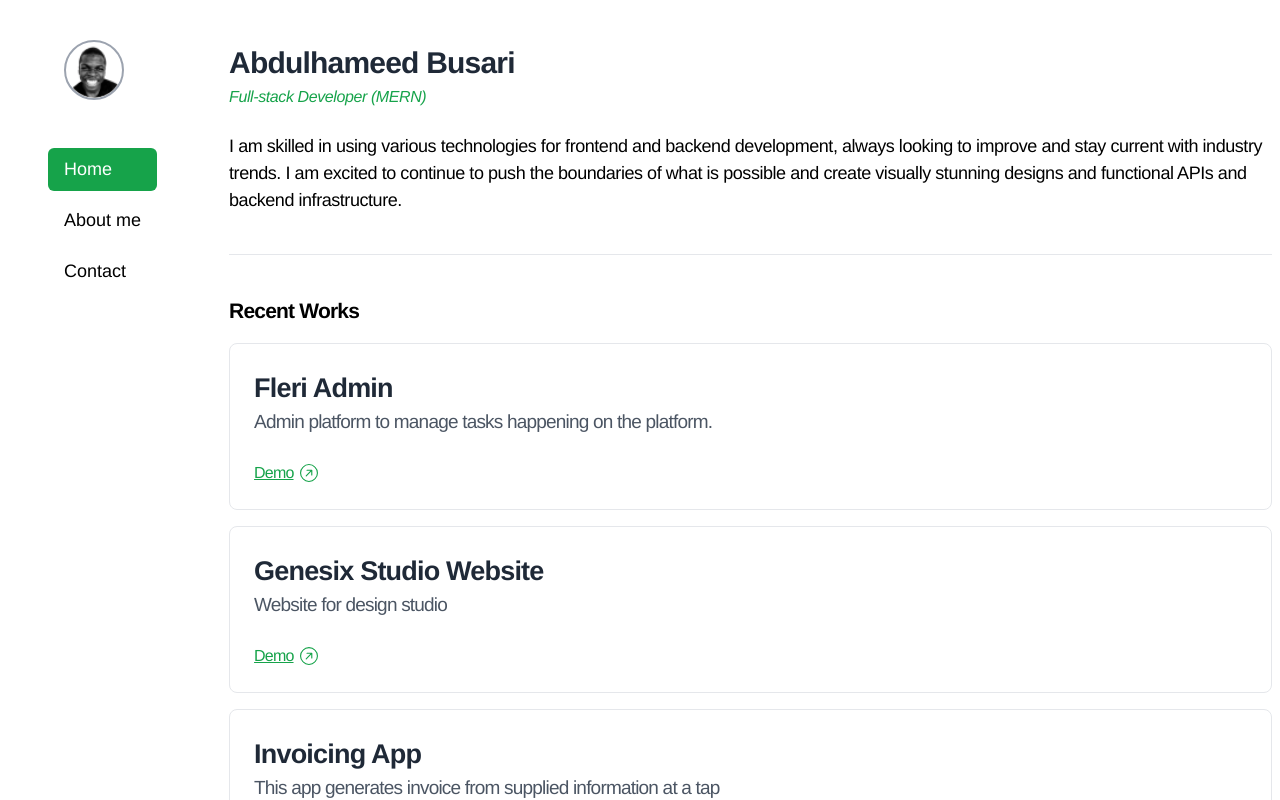
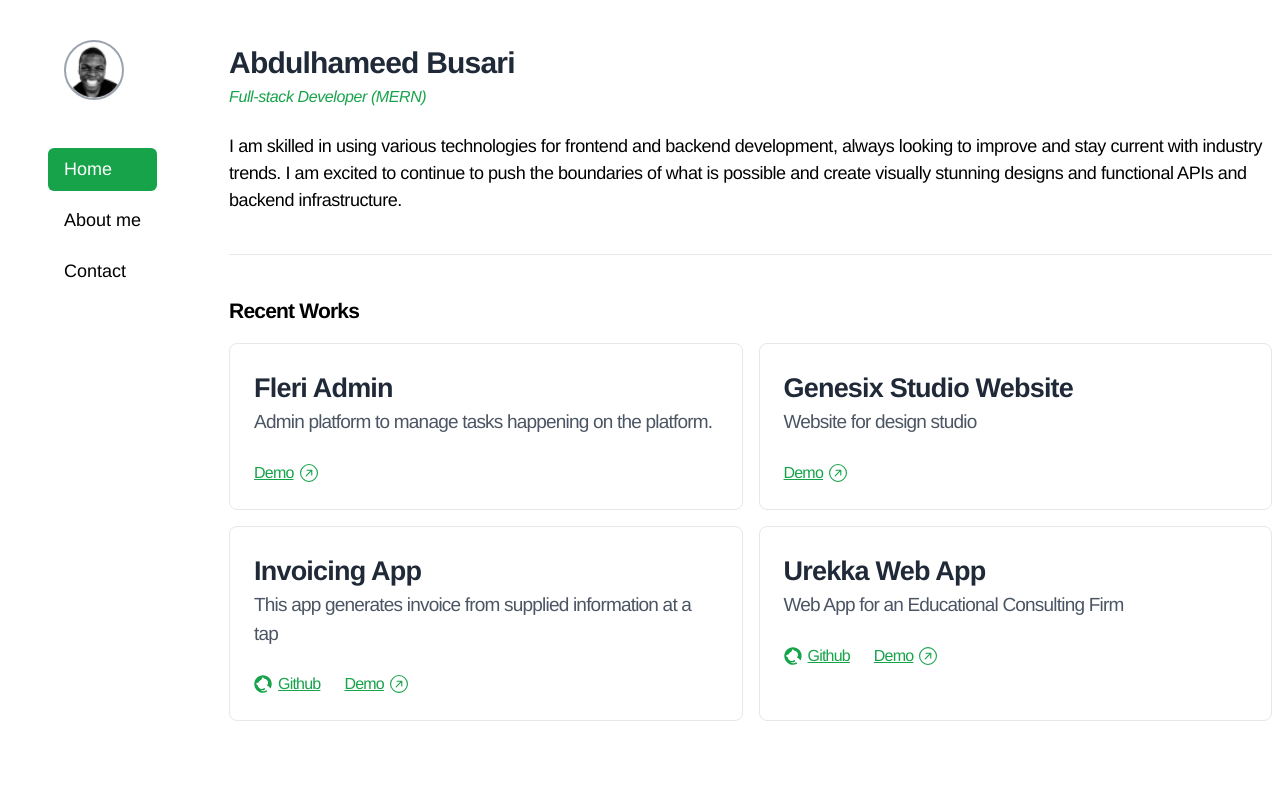
Before and after one commit to 0xlarmideh/upskill-week-4, a React (Vite) app: page / in a window 1280 px wide. Shown: the top 800 px of the page. Built offline with nearby package versions, Linux system fonts and the light colour scheme; a web font is replaced by a local one.

Commit message:
update styling on projects

```diff
--- a/src/components/views/Homepage/Projects.tsx
+++ b/src/components/views/Homepage/Projects.tsx
@@ -40,7 +40,7 @@ export const Projects = () => {
   return (
     <div id="projects" data-aos="zoom-out">
       <ParagraphHeading heading="Recent Works" />
-      <div className="projects flex flex-col gap-4">{projectsMapped}</div>
+      <div className="projects grid lg:grid-cols-2 gap-4">{projectsMapped}</div>
     </div>
   );
 };
```
